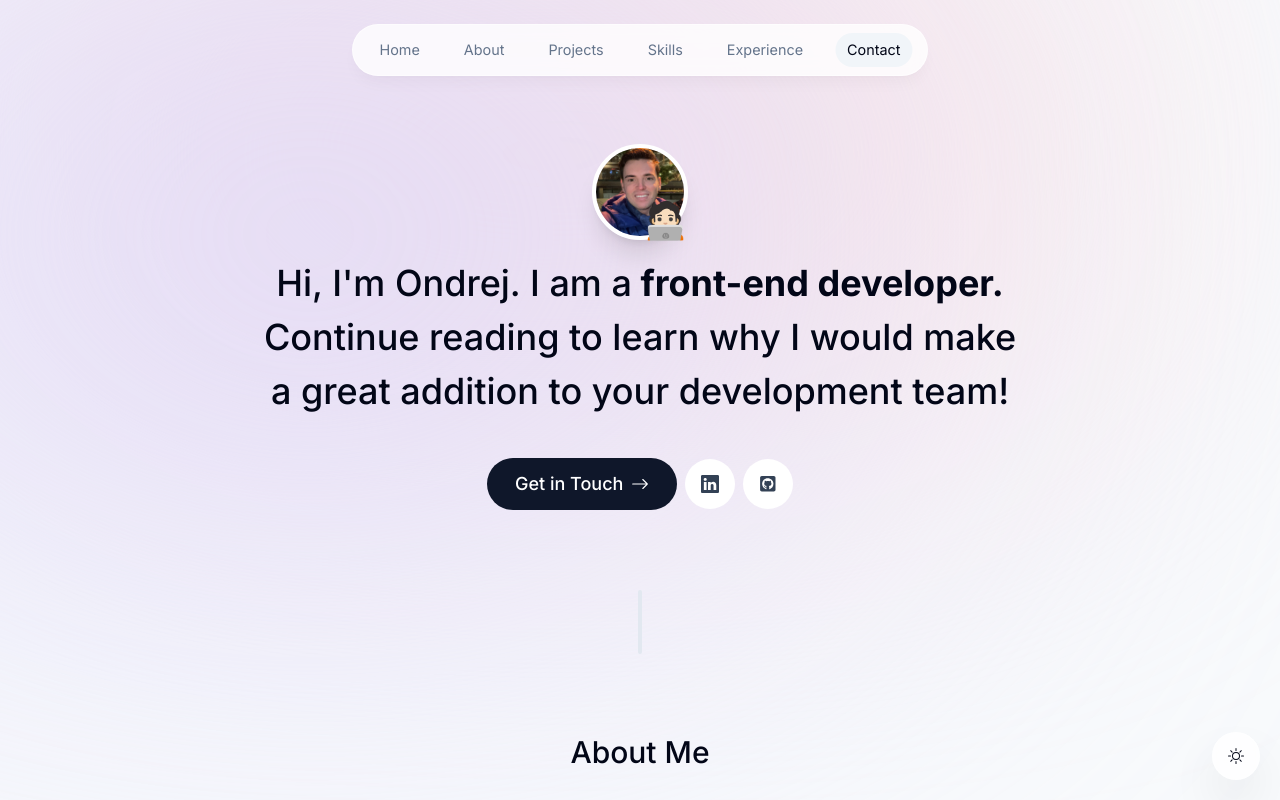
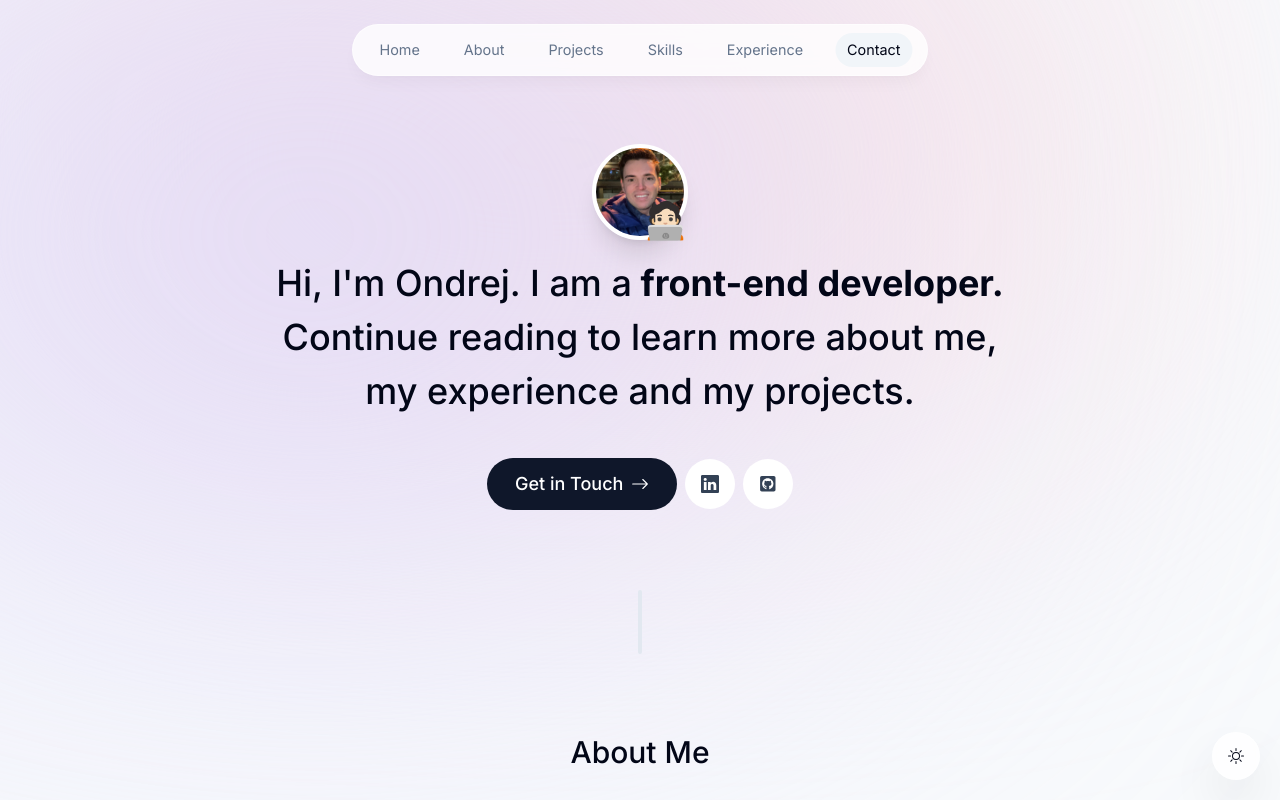
Before and after one commit to OU1122/portfolio-nextjs, a Next.js app: page / in a window 1280 px wide. Shown: the top 800 px of the page. Built offline with nearby package versions, Linux system fonts and the light colour scheme; no server answers.

Commit message:
added git & in hrefs

```diff
--- a/components/intro.tsx
+++ b/components/intro.tsx
@@ -64,8 +64,7 @@ export default function Intro() {
 				className="mb-10 mt-4 px-4 text-2xl font-medium !leading-[1.5] sm:text-4xl">
 				Hi, I&apos;m Ondrej. I am a
 				<span className="font-bold"> front-end developer.</span> Continue
-				reading to learn why I would make a great addition to your
-				development team!
+				reading to learn more about me, my experience and my projects.
 			</motion.p>
 			<motion.div
 				initial={{ opacity: 0, y: 100 }}
@@ -84,12 +83,14 @@ export default function Intro() {
 
 				<a
 					className="bg-white dark:bg-white/10 dark:text-white text-slate-700 p-4 flex items-center gap-2 rounded-full outline-none focus:scale-110 active:scale-105 hover:scale-110 transition cursor-pointer"
-					href="https://linkedin.com"
+					href="https://www.linkedin.com/in/ondrej-urgosik/"
 					target="_blank">
 					<BsLinkedin />
 				</a>
 
-				<a className="bg-white  dark:bg-white/10 dark:text-white text-slate-700 p-4 flex items-center gap-2 rounded-full text-[1.1rem] outline-none focus:scale-110 active:scale-105 hover:scale-110 transition hover:cursor-pointer">
+				<a
+					href="https://github.com/OU1122/"
+					className="bg-white  dark:bg-white/10 dark:text-white text-slate-700 p-4 flex items-center gap-2 rounded-full text-[1.1rem] outline-none focus:scale-110 active:scale-105 hover:scale-110 transition hover:cursor-pointer">
 					<FaGithubSquare />
 				</a>
 			</motion.div>
```
